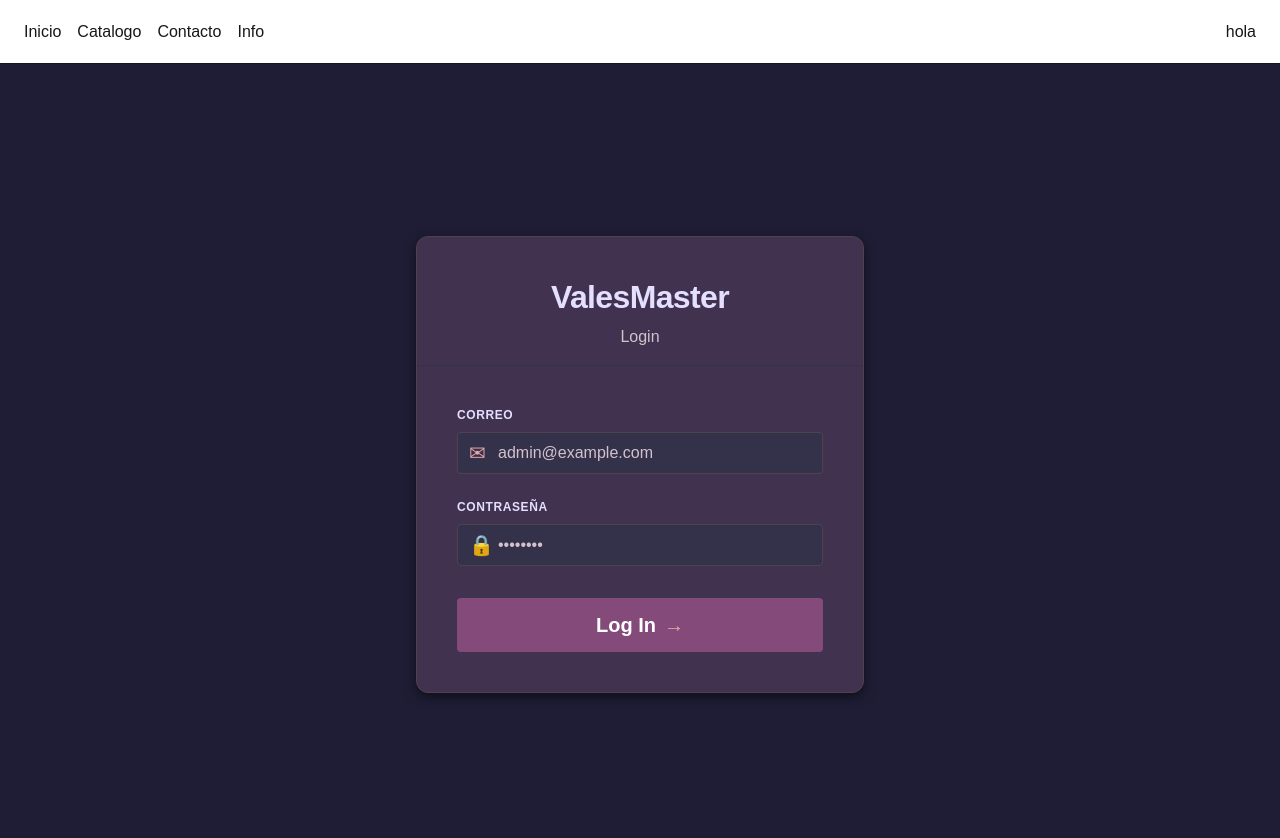
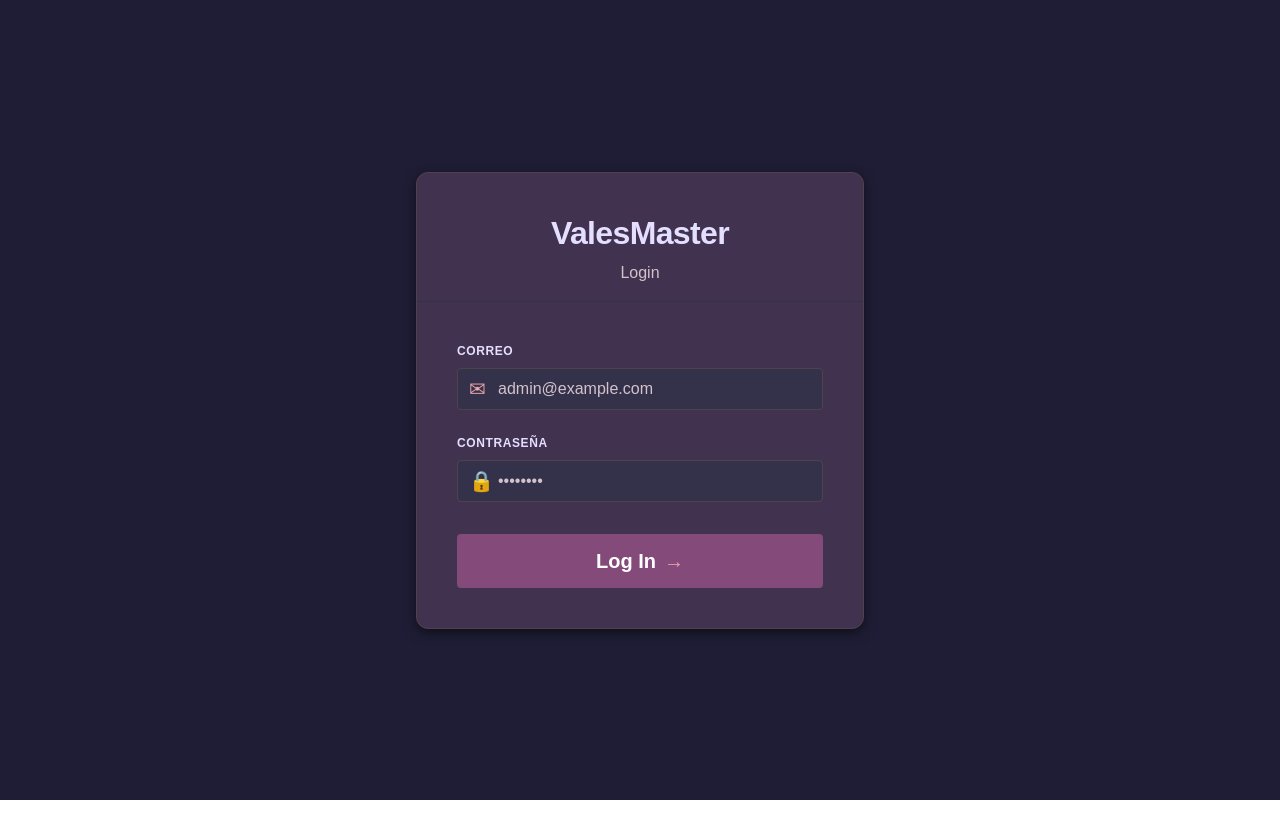
Before and after one commit to ValesMaster/vales-front-desktop, a Next.js app: page / in a window 1280 px wide. Shown: the top 838 px of the page. After the commit the page ends 800 px from the top, so only its background shows below. Built offline with nearby package versions, Linux system fonts and the light colour scheme.

Commit message:
[fix]Cloudflare5

```diff
--- a/app/components/path.tsx
+++ b/app/components/path.tsx
@@ -9,7 +9,6 @@ export default function AppShell({ children }: { children: React.ReactNode }) {
 
   return (
     <>
-      {showNavbar && <Navbar />}
       {children}
     </>
   );
--- a/app/layout.tsx
+++ b/app/layout.tsx
@@ -1,7 +1,6 @@
 import type { Metadata } from "next";
 import { Geist, Geist_Mono } from "next/font/google";
 import "./globals.css";
-import Navbar from "./components/navbar";
 import AppShell from "./components/path";
 
 const geistSans = Geist({
```
